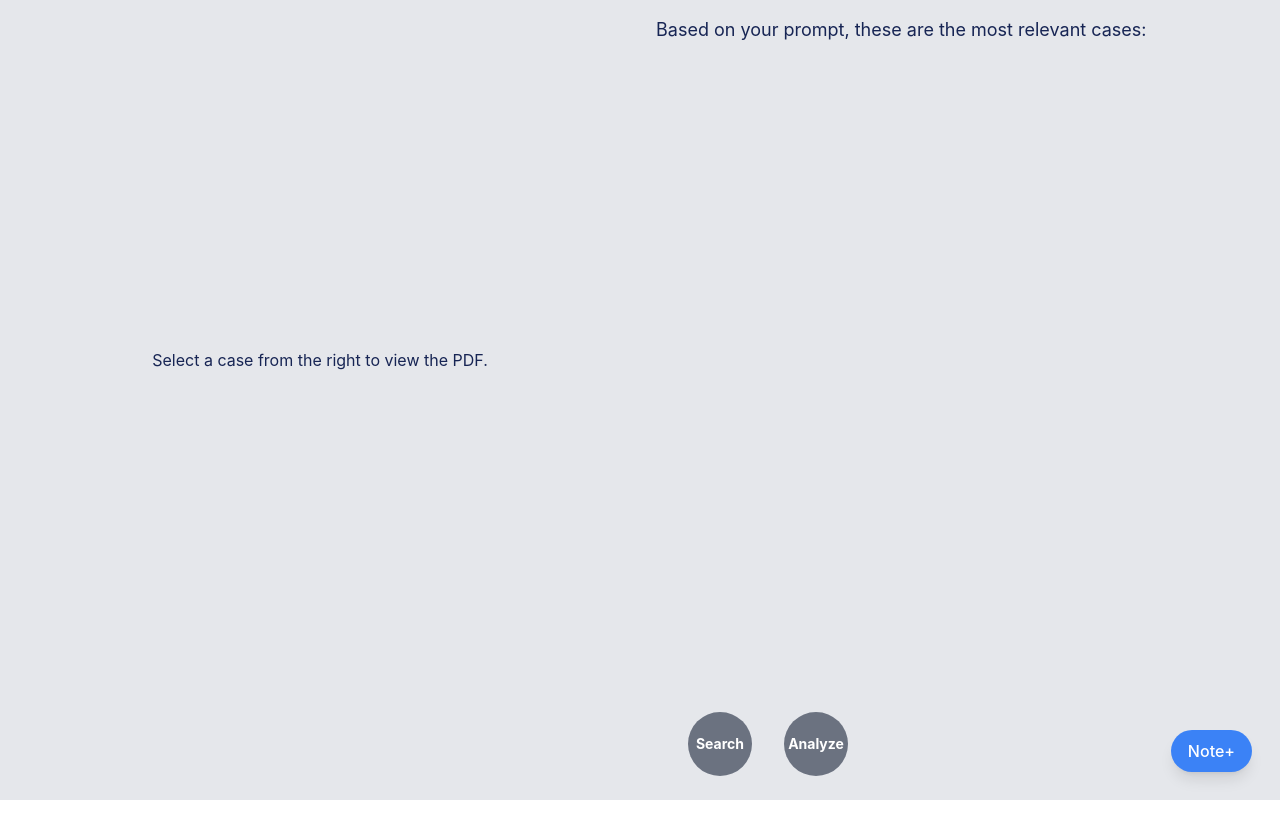
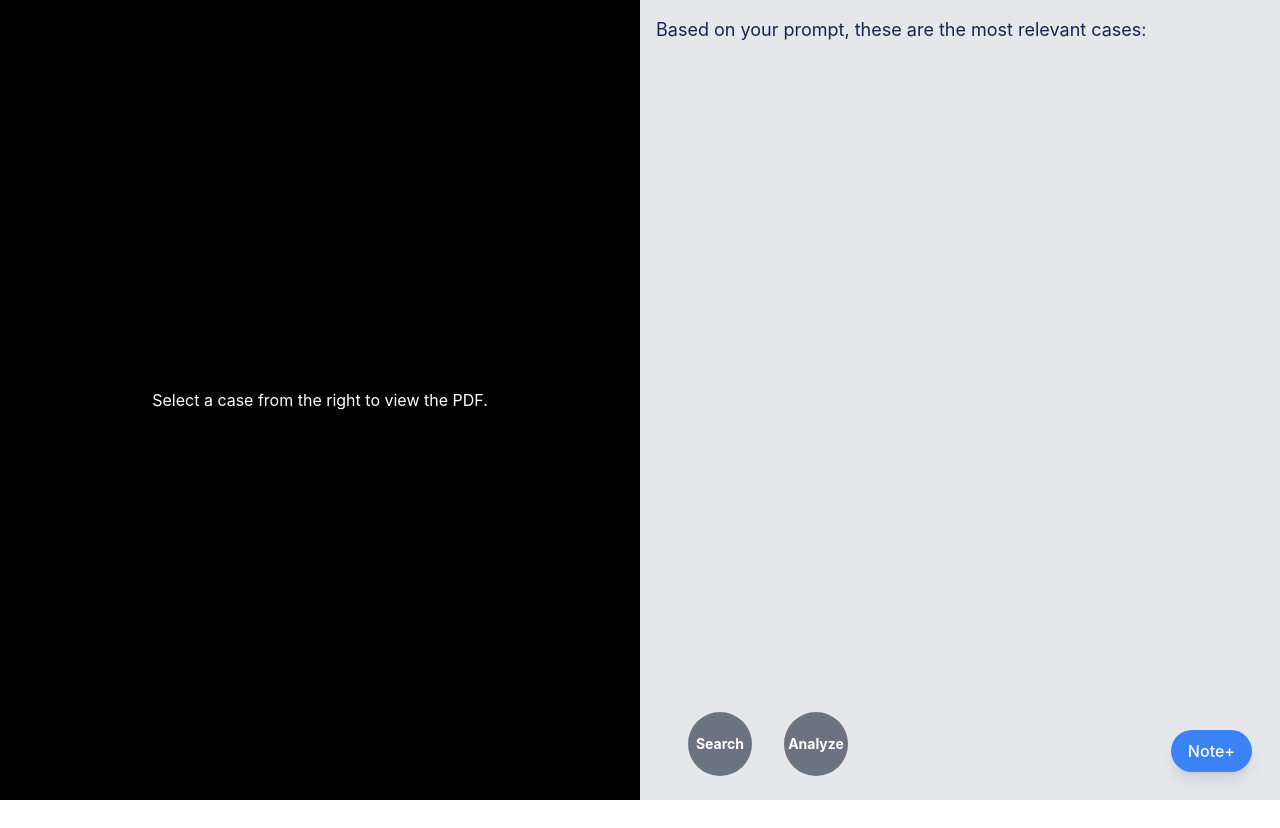
Before and after one commit to FelixNgFender/HackHarvard24, a React (Vite) app in the folder frontend/: page /step2 in a window 1280 px wide. Built offline with nearby package versions, Linux system fonts and the light colour scheme.

Commit message:
delete button

```diff
--- a/frontend/src/pages/Step1.jsx
+++ b/frontend/src/pages/Step1.jsx
@@ -114,12 +114,12 @@ function Step1({ setResults }) {
 
         {/* Instructions */}
         <div className="w-3/4 p-4 mx-2 bg-white rounded-lg shadow-lg">
-          <button
+          {/* <button
             onClick={toggleInstructions}
             className="mb-2 text-blue-500 hover:underline focus:outline-none"
           >
             {showInstructions ? "Hide Instructions" : "Show Instructions"}
-          </button>
+          </button> */}
 
           {showInstructions && (
             <div>
--- a/frontend/src/pages/Step2.jsx
+++ b/frontend/src/pages/Step2.jsx
@@ -17,7 +17,7 @@ function AccordionItem({
   return (
     <div className="border border-gray-300 rounded mb-2">
       <div
-        className="cursor-pointer bg-gray-300 px-8 py-2 flex justify-between items-center"
+        className="cursor-pointer bg-gray-300 p-2 flex justify-between items-center"
         onClick={onToggle}
       >
         {/* Render the preprocessed title and make it clickable */}
@@ -25,13 +25,13 @@ function AccordionItem({
           href={absoluteUrl}
           target="_blank"
           rel="noopener noreferrer"
-          className="font-bold text-blue-900 hover:underline"
+          className="font-bold text-blue-600 hover:underline"
           dangerouslySetInnerHTML={renderPreprocessedText(title)}
         ></a>
 
         <div className="mt-2">
           {/* Similarity Score */}
-          <div className="flex justify-between items-center text-blue-950">
+          <div className="flex justify-between items-center text-blue-900">
             <span>Similarity Score: {score.toFixed(2)}%</span>
           </div>
           {/* Progress Bar */}
@@ -42,6 +42,7 @@ function AccordionItem({
             ></div>
           </div>
         </div>
+        <span>{isOpen ? "-" : "+"}</span>
       </div>
       {isOpen && (
         <div className="p-2 bg-gray-100">
@@ -84,8 +85,8 @@ function Step2({ results }) {
   return (
     <div className="min-h-screen flex">
       {/* Left Pane - Black displaying PDF */}
-      <div className="w-1/2 bg-gray-200 p-4">
-        <div className="h-full flex items-center justify-center pb-20">
+      <div className="w-1/2 bg-black p-4">
+        <div className="h-full flex items-center justify-center">
           {selectedPdf ? (
             <iframe
               src={selectedPdf}
@@ -100,7 +101,7 @@ function Step2({ results }) {
               </p>
             </iframe>
           ) : (
-            <p className="text-blue-950">
+            <p className="text-white">
               Select a case from the right to view the PDF.
             </p>
           )}
```
